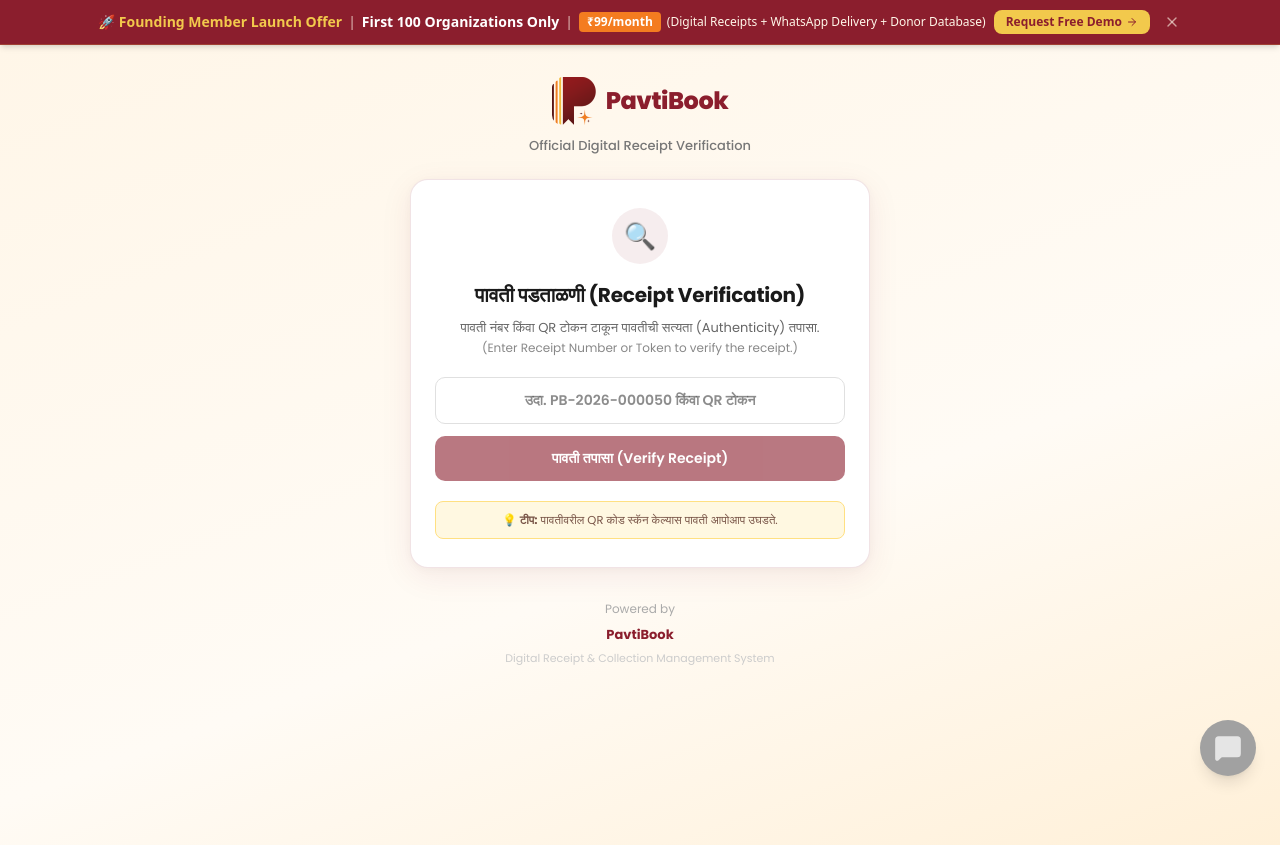
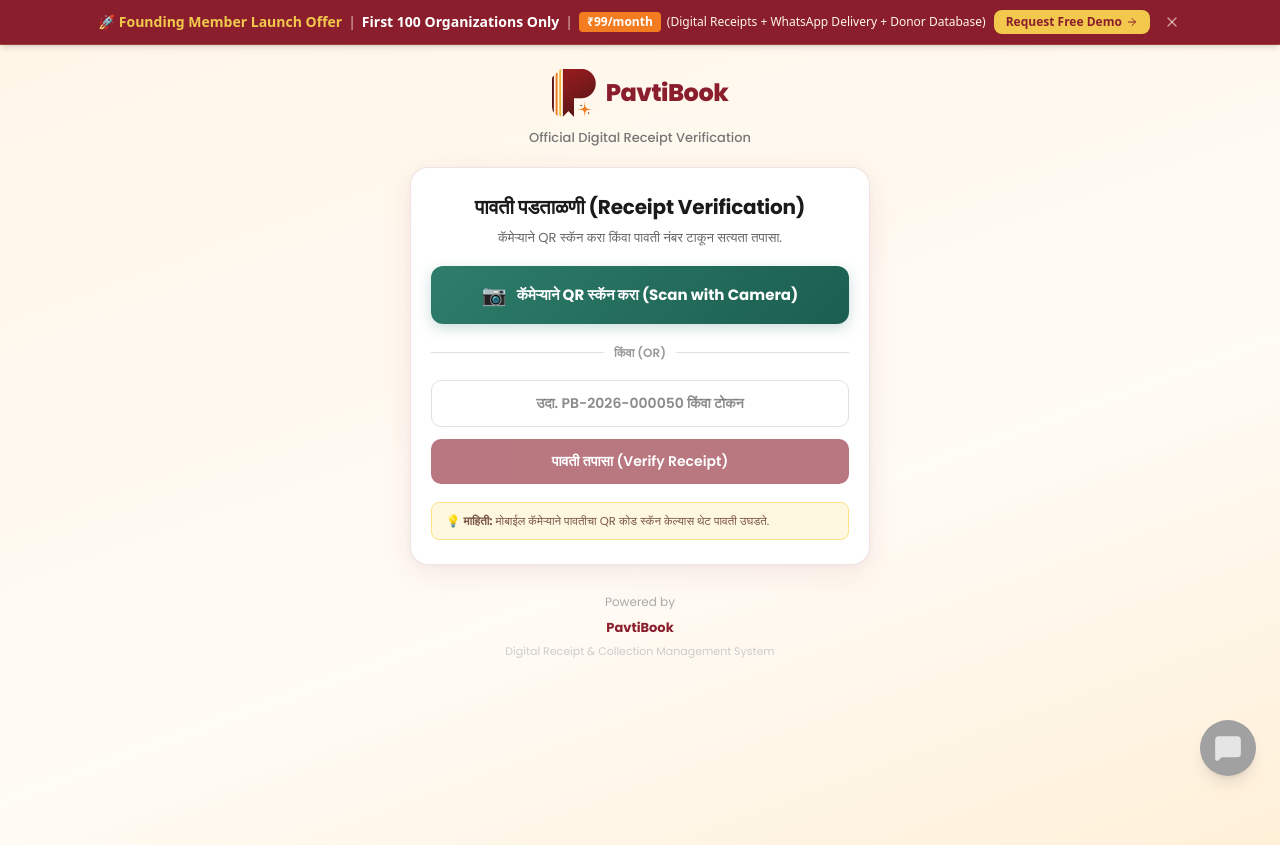
Before and after one commit to UDriveAI/pavtibook-website, a Next.js app: page /verify in a window 1280 px wide. Built offline with nearby package versions, Linux system fonts and the light colour scheme; no server answers.

Commit message:
feat(verify): add in-browser live camera QR scanner to /verify page

```diff
--- a/package.json
+++ b/package.json
@@ -11,6 +11,7 @@
   "dependencies": {
     "firebase-admin": "^14.0.0",
     "framer-motion": "^12.40.0",
+    "html5-qrcode": "^2.3.8",
     "lucide-react": "^1.21.0",
     "next": "15.5.19",
     "react": "19.1.0",
--- a/src/app/verify/page.tsx
+++ b/src/app/verify/page.tsx
@@ -1,18 +1,88 @@
 "use client";
 
-import React, { useState } from "react";
+import React, { useState, useEffect, useRef } from "react";
 import { useRouter } from "next/navigation";
 
 export default function VerifySearchPage() {
   const [tokenId, setTokenId] = useState("");
+  const [isScanning, setIsScanning] = useState(false);
+  const [scanError, setScanError] = useState<string | null>(null);
   const router = useRouter();
+  const html5QrCodeRef = useRef<any>(null);
+
+  const handleNavigate = (rawId: string) => {
+    let clean = rawId.trim();
+    if (!clean) return;
+
+    // Handle full URLs pasted or scanned
+    if (clean.includes("/verify/")) {
+      clean = clean.split("/verify/")[1].split("?")[0].split("#")[0];
+    } else if (clean.includes("/v/")) {
+      clean = clean.split("/v/")[1].split("?")[0].split("#")[0];
+    } else if (clean.includes("/receipt/")) {
+      clean = clean.split("/receipt/")[1].split("?")[0].split("#")[0];
+    }
+
+    if (clean) {
+      router.push(`/verify/${encodeURIComponent(clean)}`);
+    }
+  };
 
   const handleSearch = (e: React.FormEvent) => {
     e.preventDefault();
-    const clean = tokenId.trim();
-    if (!clean) return;
-    router.push(`/verify/${encodeURIComponent(clean)}`);
+    handleNavigate(tokenId);
   };
+
+  const startScanner = async () => {
+    setScanError(null);
+    setIsScanning(true);
+
+    try {
+      const { Html5Qrcode } = await import("html5-qrcode");
+      const qrScanner = new Html5Qrcode("qr-reader");
+      html5QrCodeRef.current = qrScanner;
+
+      const config = { fps: 10, qrbox: { width: 240, height: 240 } };
+
+      await qrScanner.start(
+        { facingMode: "environment" },
+        config,
+        (decodedText: string) => {
+          // Success callback
+          stopScanner();
+          handleNavigate(decodedText);
+        },
+        () => {
+          // Frame error callback — ignore individual frames
+        }
+      );
+    } catch (err: any) {
+      console.error("Camera scanner error:", err);
+      setScanError("कॅमेरा सुरू करता आला नाही. कृपया कॅमेरा परवानगी (Permission) द्या किंवा खाली पावती नंबर टाईप करा.");
+      setIsScanning(false);
+    }
+  };
+
+  const stopScanner = async () => {
+    if (html5QrCodeRef.current) {
+      try {
+        await html5QrCodeRef.current.stop();
+        html5QrCodeRef.current.clear();
+      } catch (_) {}
+      html5QrCodeRef.current = null;
+    }
+    setIsScanning(false);
+  };
+
+  useEffect(() => {
+    return () => {
+      if (html5QrCodeRef.current) {
+        try {
+          html5QrCodeRef.current.stop().catch(() => {});
+        } catch (_) {}
+      }
+    };
+  }, []);
 
   return (
     <main
@@ -23,12 +93,12 @@
         flexDirection: "column",
         alignItems: "center",
         justifyContent: "flex-start",
-        padding: "32px 16px 48px",
+        padding: "24px 16px 48px",
         fontFamily: "var(--font-sans, Poppins, sans-serif)",
       }}
     >
       {/* Brand Header */}
-      <div style={{ textAlign: "center", marginBottom: "24px" }}>
+      <div style={{ textAlign: "center", marginBottom: "20px" }}>
         <a
           href="https://pavtibook.online"
           style={{ textDecoration: "none", display: "inline-flex", alignItems: "center", gap: "10px" }}
@@ -66,7 +136,7 @@
         </p>
       </div>
 
-      {/* Main Search Card */}
+      {/* Main Card */}
       <div
         style={{
           width: "100%",
@@ -75,32 +145,16 @@
           borderRadius: "18px",
           boxShadow: "0 8px 32px rgba(139, 30, 45, 0.08), 0 2px 8px rgba(0,0,0,0.03)",
           border: "1px solid rgba(139, 30, 45, 0.12)",
-          padding: "28px 24px",
+          padding: "24px 20px",
           textAlign: "center",
         }}
       >
-        <div
-          style={{
-            width: "56px",
-            height: "56px",
-            borderRadius: "50%",
-            background: "rgba(139, 30, 45, 0.08)",
-            display: "flex",
-            alignItems: "center",
-            justifyContent: "center",
-            margin: "0 auto 16px",
-            fontSize: "26px",
-          }}
-        >
-          🔍
-        </div>
-
         <h1
           style={{
             fontSize: "20px",
             fontWeight: 700,
             color: "#1A1A1A",
-            margin: "0 0 8px",
+            margin: "0 0 6px",
             letterSpacing: "-0.01em",
           }}
         >
@@ -112,21 +166,104 @@
             fontSize: "13px",
             color: "#666",
             lineHeight: 1.5,
-            margin: "0 0 20px",
+            margin: "0 0 18px",
           }}
         >
-          पावती नंबर किंवा QR टोकन टाकून पावतीची सत्यता (Authenticity) तपासा.
-          <br />
-          <span style={{ fontSize: "12px", color: "#888" }}>
-            (Enter Receipt Number or Token to verify the receipt.)
-          </span>
+          कॅमेऱ्याने QR स्कॅन करा किंवा पावती नंबर टाकून सत्यता तपासा.
         </p>
 
+        {/* 📷 Live Camera QR Scanner Viewport */}
+        {isScanning ? (
+          <div style={{ marginBottom: "20px" }}>
+            <div
+              id="qr-reader"
+              style={{
+                width: "100%",
+                borderRadius: "12px",
+                overflow: "hidden",
+                border: "2px solid #8B1E2D",
+              }}
+            />
+            <button
+              onClick={stopScanner}
+              style={{
+                marginTop: "12px",
+                background: "#C62828",
+                color: "#FFF",
+                border: "none",
+                borderRadius: "8px",
+                padding: "8px 18px",
+                fontSize: "13px",
+                fontWeight: 600,
+                cursor: "pointer",
+              }}
+            >
+              ✕ कॅमेरा बंद करा (Cancel Camera)
+            </button>
+          </div>
+        ) : (
+          <div style={{ marginBottom: "20px" }}>
+            <button
+              onClick={startScanner}
+              style={{
+                width: "100%",
+                background: "linear-gradient(135deg, #2E7D6B 0%, #1B5E50 100%)",
+                color: "#FFFFFF",
+                border: "none",
+                borderRadius: "12px",
+                padding: "14px 20px",
+                fontSize: "15px",
+                fontWeight: 700,
+                cursor: "pointer",
+                display: "flex",
+                alignItems: "center",
+                justifyContent: "center",
+                gap: "10px",
+                boxShadow: "0 4px 14px rgba(46, 125, 107, 0.25)",
+                transition: "transform 0.1s ease",
+              }}
+            >
+              <span style={{ fontSize: "20px" }}>📷</span>
+              <span>कॅमेऱ्याने QR स्कॅन करा (Scan with Camera)</span>
+            </button>
+          </div>
+        )}
+
+        {scanError && (
+          <div
+            style={{
+              padding: "10px 14px",
+              background: "#FFEBEE",
+              color: "#C62828",
+              borderRadius: "8px",
+              fontSize: "12px",
+              marginBottom: "16px",
+              textAlign: "left",
+            }}
+          >
+            ⚠️ {scanError}
+          </div>
+        )}
+
+        {/* Divider */}
+        <div
+          style={{
+            display: "flex",
+            alignItems: "center",
+            margin: "18px 0",
+            gap: "10px",
+          }}
+        >
+          <div style={{ flex: 1, height: "1px", background: "#E0E0E0" }} />
+          <span style={{ fontSize: "12px", color: "#999", fontWeight: 600 }}>किंवा (OR)</span>
+          <div style={{ flex: 1, height: "1px", background: "#E0E0E0" }} />
+        </div>
+
+        {/* Manual Input Form */}
         <form onSubmit={handleSearch} style={{ display: "flex", flexDirection: "column", gap: "12px" }}>
           <input
             type="text"
-            required
-            placeholder="उदा. PB-2026-000050 किंवा QR टोकन"
+            placeholder="उदा. PB-2026-000050 किंवा टोकन"
             value={tokenId}
             onChange={(e) => setTokenId(e.target.value)}
             style={{
@@ -165,24 +302,25 @@
 
         <div
           style={{
-            marginTop: "20px",
+            marginTop: "18px",
             padding: "10px 14px",
             background: "#FFF8E1",
             borderRadius: "8px",
             border: "1px solid #FFE082",
             fontSize: "11.5px",
             color: "#795548",
-            lineHeight: 1.4,
+            lineHeight: "1.4",
+            textAlign: "left",
           }}
         >
-          💡 <strong>टीप:</strong> पावतीवरील QR कोड स्कॅन केल्यास पावती आपोआप उघडते.
+          💡 <strong>माहिती:</strong> मोबाईल कॅमेऱ्याने पावतीचा QR कोड स्कॅन केल्यास थेट पावती उघडते.
         </div>
       </div>
 
       {/* Footer */}
       <div
         style={{
-          marginTop: "32px",
+          marginTop: "28px",
           textAlign: "center",
         }}
       >
```
Also changed, not shown: 1 other file (tests, documents, lock files or other folders).
